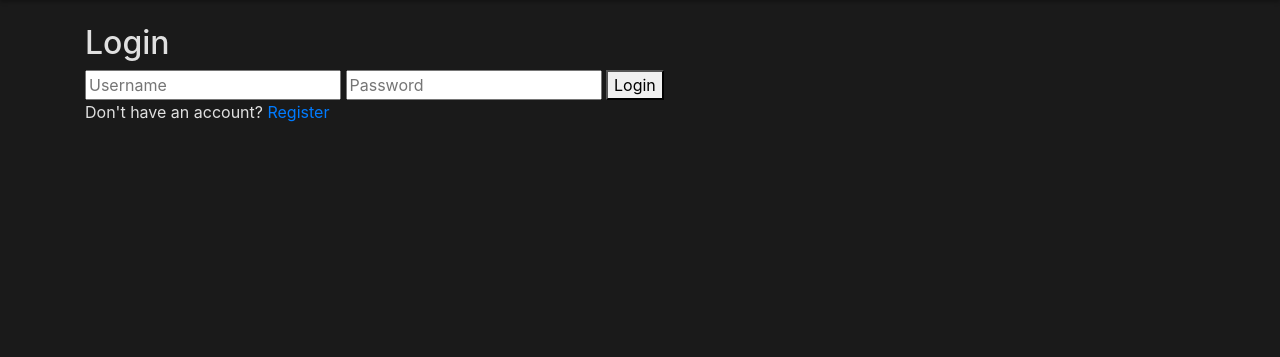
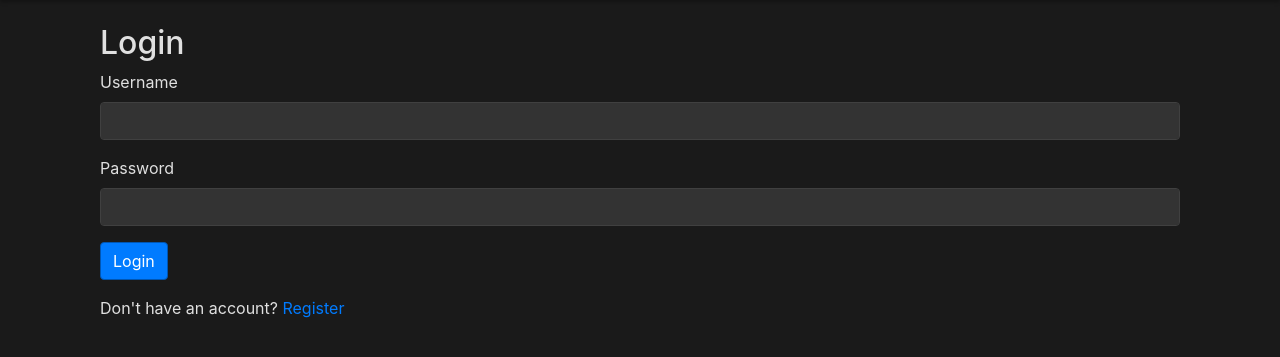
Before and after one commit to SaleemSws/flask-project, a Flask app: page /login in a window 1280 px wide. Shown: the part 56-413 px from the top of the page. Run offline with Flask 3, Linux system fonts and the light colour scheme; some libraries are stand-ins or nearby versions.

Commit message:
fix login befor use app

```diff
--- a/routes.py
+++ b/routes.py
@@ -1,6 +1,6 @@
 from flask import Blueprint, render_template, request, redirect, url_for, flash
 from models import db, Task, User
-from forms import TaskForm
+from forms import TaskForm, LoginForm  # เพิ่ม LoginForm
 from datetime import datetime
 from flask_login import login_required, logout_user, login_user
 
@@ -115,18 +115,15 @@ def register():
 
 @app_routes.route("/login", methods=["GET", "POST"])
 def login():
-    if request.method == "POST":
-        username = request.form["username"]
-        password = request.form["password"]
-        user = User.query.filter_by(username=username).first()
-
-        if user and user.check_password(password):
+    form = LoginForm()
+    if form.validate_on_submit():
+        user = User.query.filter_by(username=form.username.data).first()
+        if user and user.check_password(form.password.data):
             login_user(user)
+            flash("Login successful!", "success")
             return redirect(url_for("app_routes.dashboard"))
-
         flash("Invalid username or password", "danger")
-
-    return render_template("login.html")
+    return render_template("login.html", form=form)
 
 
 @app_routes.route("/logout")
--- a/templates/login.html
+++ b/templates/login.html
@@ -2,11 +2,30 @@
 {% block title %}Login{% endblock %}
 
 {% block content %}
+<div class="container mt-4">
     <h2>Login</h2>
-    <form method="POST">
-        <input type="text" name="username" placeholder="Username" required>
-        <input type="password" name="password" placeholder="Password" required>
-        <button type="submit">Login</button>
+    <form method="POST" class="needs-validation" novalidate>
+        {{ form.csrf_token }}
+        <div class="form-group mb-3">
+            {{ form.username.label(class="form-label") }}
+            {{ form.username(class="form-control") }}
+            {% if form.username.errors %}
+                {% for error in form.username.errors %}
+                    <div class="invalid-feedback d-block">{{ error }}</div>
+                {% endfor %}
+            {% endif %}
+        </div>
+        <div class="form-group mb-3">
+            {{ form.password.label(class="form-label") }}
+            {{ form.password(class="form-control") }}
+            {% if form.password.errors %}
+                {% for error in form.password.errors %}
+                    <div class="invalid-feedback d-block">{{ error }}</div>
+                {% endfor %}
+            {% endif %}
+        </div>
+        {{ form.submit(class="btn btn-primary") }}
     </form>
-    <p>Don't have an account? <a href="{{ url_for('app_routes.register') }}">Register</a></p>
+    <p class="mt-3">Don't have an account? <a href="{{ url_for('app_routes.register') }}">Register</a></p>
+</div>
 {% endblock %}
```
